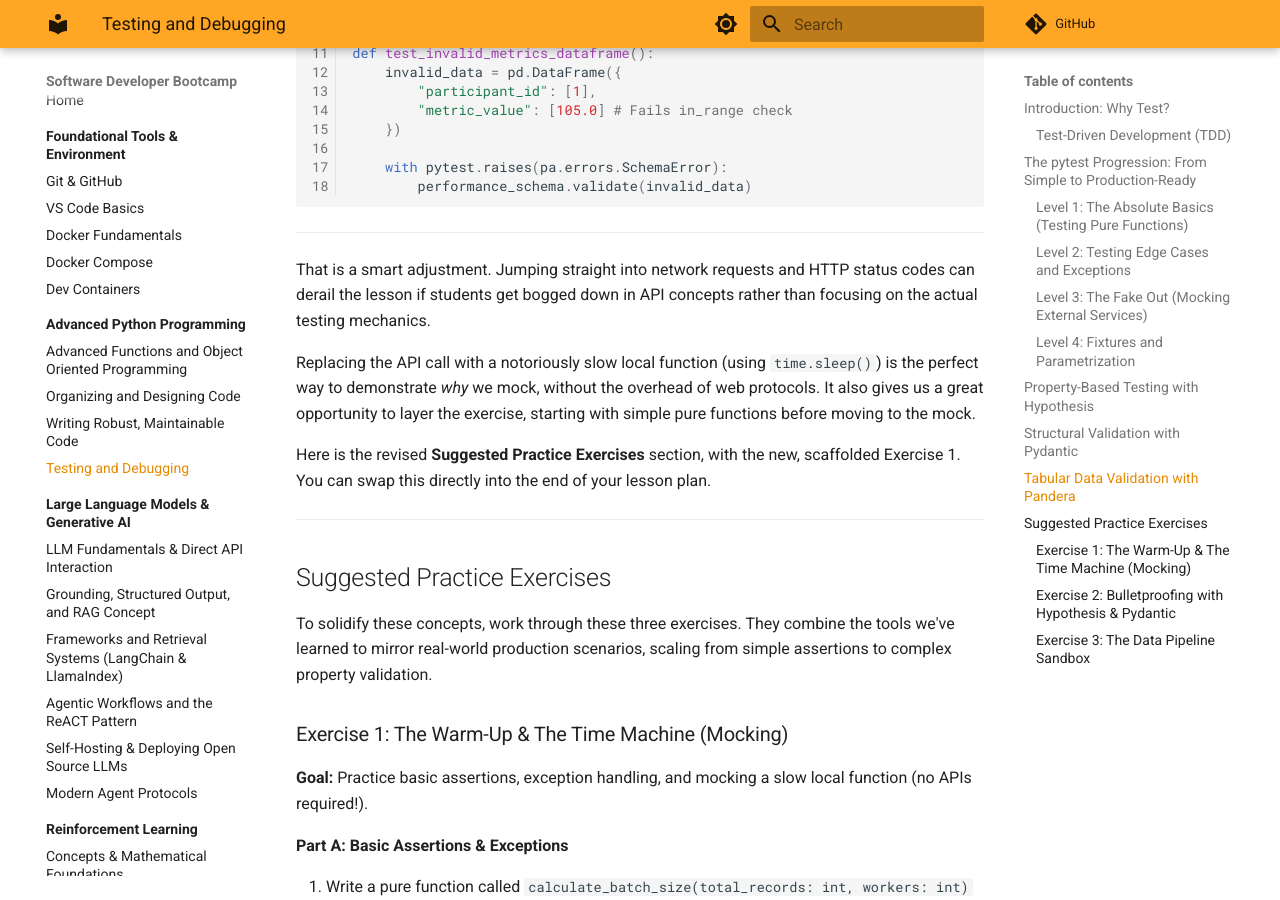
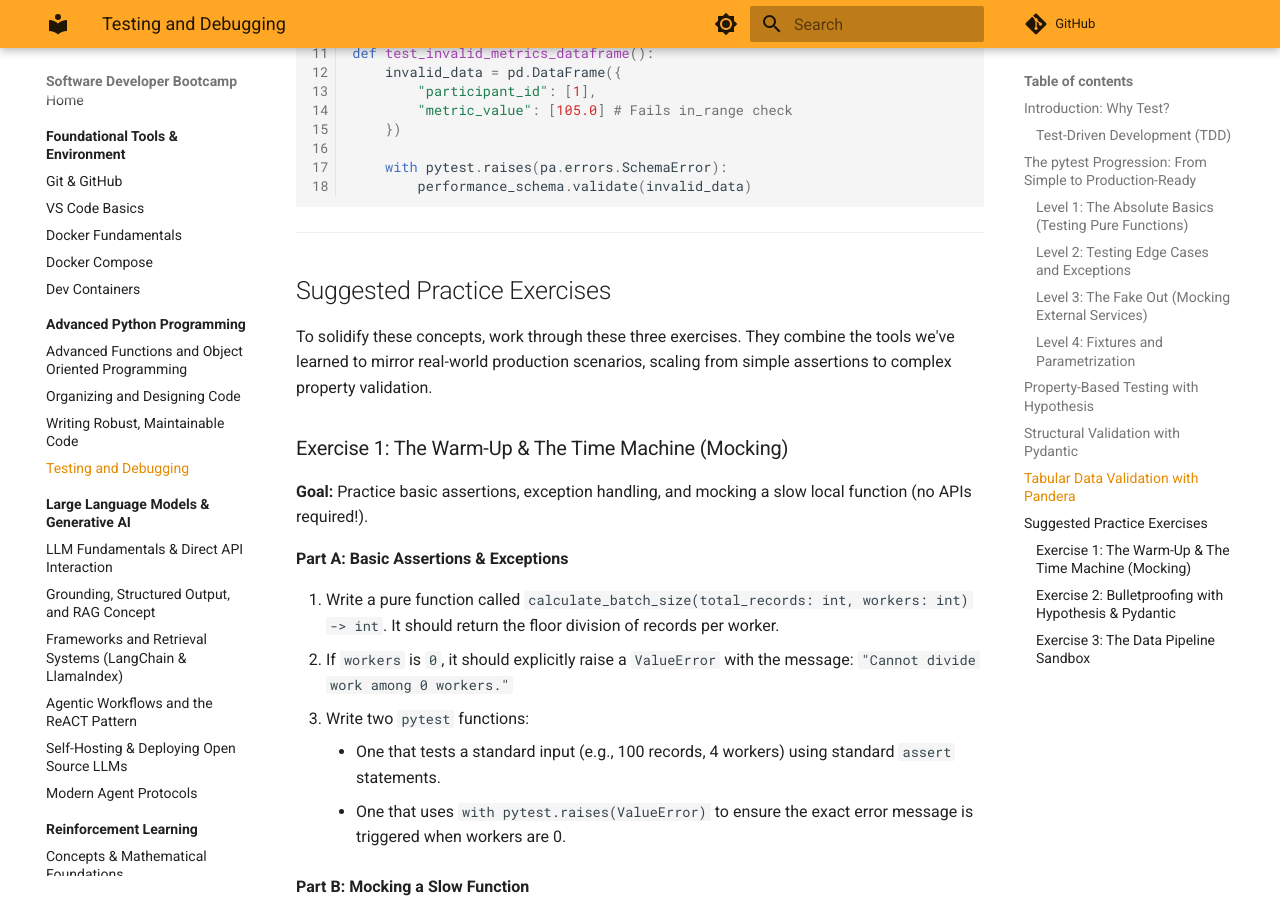
Before and after one commit to kaimibk/Software-Dev-Bootcamp, an MkDocs documentation site: the page built from docs/advanced-python/testing.md, in a window 1280 px wide and 900 px high, scrolled down 6226 px. Built offline with MkDocs 1.6.1 and Material for MkDocs 9.7.7, drawn with Linux system fonts in a browser that asks for light colours; comment, search, counter and statistics services are not loaded.

Commit message:
fix: typo

```diff
--- a/docs/advanced-python/testing.md
+++ b/docs/advanced-python/testing.md
@@ -281,14 +281,6 @@ def test_invalid_metrics_dataframe():
 
 ---
 
-That is a smart adjustment. Jumping straight into network requests and HTTP status codes can derail the lesson if students get bogged down in API concepts rather than focusing on the actual testing mechanics.
-
-Replacing the API call with a notoriously slow local function (using `time.sleep()`) is the perfect way to demonstrate *why* we mock, without the overhead of web protocols. It also gives us a great opportunity to layer the exercise, starting with simple pure functions before moving to the mock.
-
-Here is the revised **Suggested Practice Exercises** section, with the new, scaffolded Exercise 1. You can swap this directly into the end of your lesson plan.
-
----
-
 ## Suggested Practice Exercises
 
 To solidify these concepts, work through these three exercises. They combine the tools we've learned to mirror real-world production scenarios, scaling from simple assertions to complex property validation.
```
Also changed, not shown: other parts of docs/advanced-python/testing.md (+1 -1 lines).
